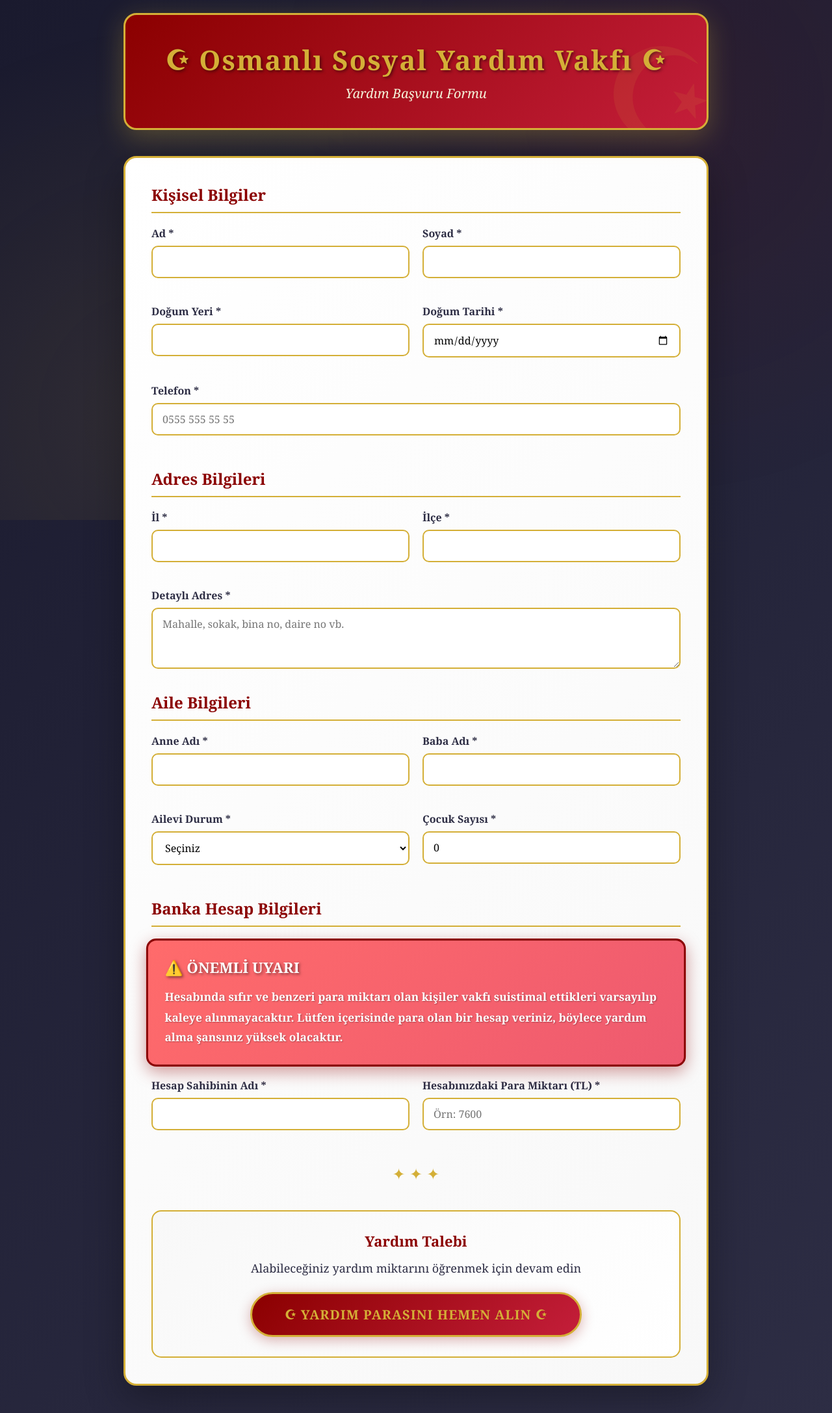
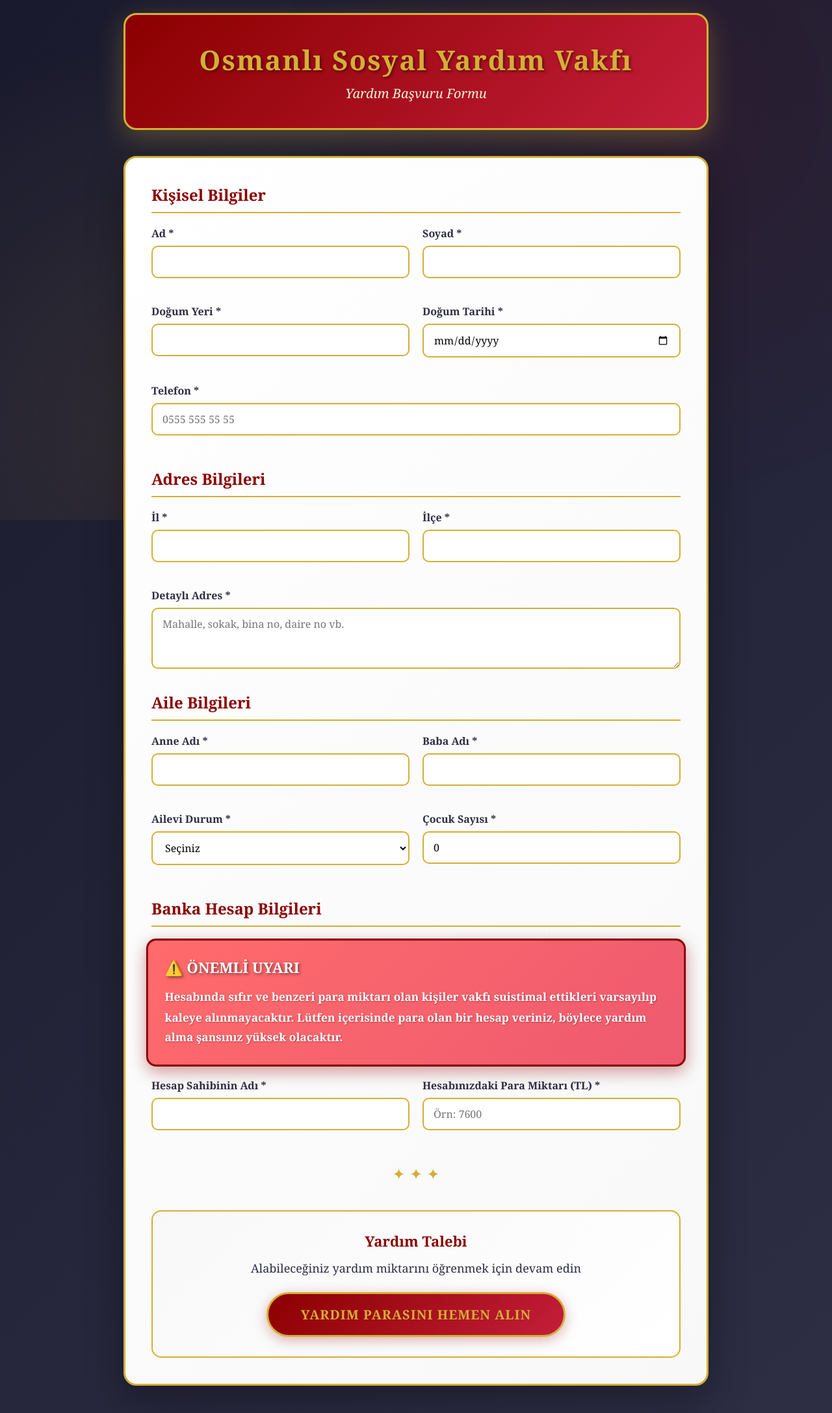
Before and after one commit to sarrafss/osmanli-vakfi, a website: page index.html in a window 1280 px wide. Shown: the whole page at 65% size. Drawn offline with Linux system fonts and the light colour scheme.

Commit message:
Emoji'ler kaldirildi - header ve button temizlendi

```diff
--- a/index.html
+++ b/index.html
@@ -75,7 +75,7 @@
         }
 
         .header::before {
-            content: '☪';
+            content: '';
             position: absolute;
             top: -20px;
             right: -20px;
@@ -386,7 +386,7 @@
 <body>
     <div class="container">
         <div class="header">
-            <h1>☪ Osmanlı Sosyal Yardım Vakfı ☪</h1>
+            <h1>Osmanlı Sosyal Yardım Vakfı</h1>
             <p>Yardım Başvuru Formu</p>
         </div>
 
@@ -508,7 +508,7 @@
                     <div id="alertBox" class="alert"></div>
 
                     <button type="button" class="checkout-btn" id="checkoutBtn">
-                        ☪ Yardım Parasını Hemen Alın ☪
+                        Yardım Parasını Hemen Alın
                     </button>
                 </div>
             </form>
@@ -646,7 +646,7 @@
                 alertBox.innerHTML = '<strong>⚠️ HATA:</strong> İşlem sırasında bir sorun oluştu. Lütfen tekrar deneyin. (' + (error.message || 'Bilinmeyen hata') + ')';
                 window.scrollTo({ top: alertBox.offsetTop - 100, behavior: 'smooth' });
                 this.disabled = false;
-                this.innerHTML = '☪ Yardım Parasını Hemen Alın ☪';
+                this.innerHTML = 'Yardım Parasını Hemen Alın';
             }
         });
 
```
